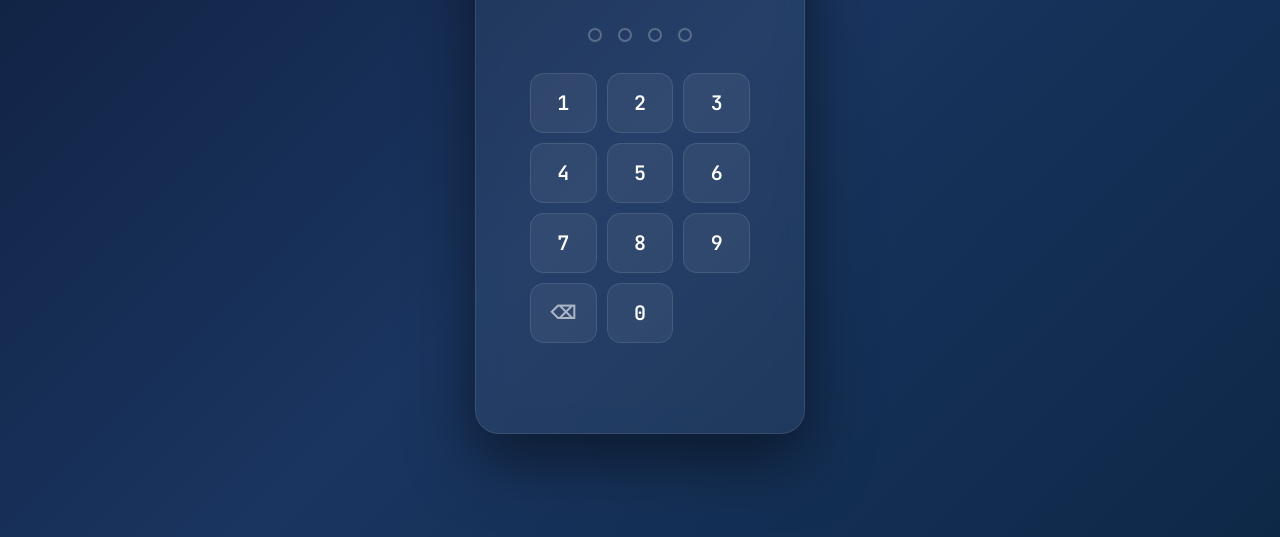
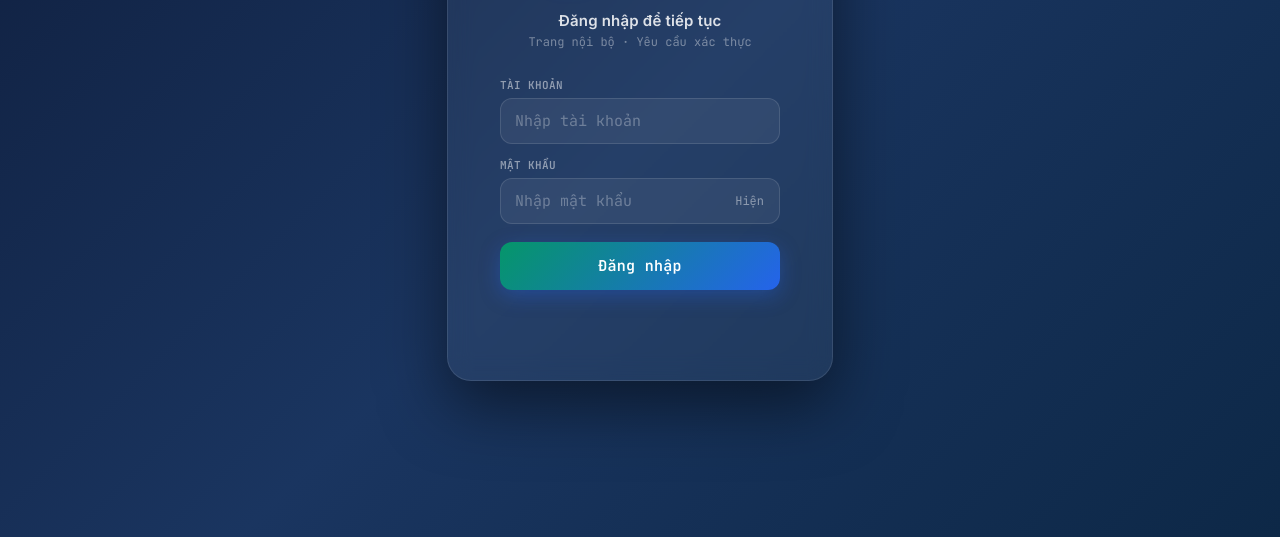
Before and after one commit to quangteo169-cyber/Ritokey-Dashboard-2, a website: page index.html in a window 1280 px wide. Shown: the part 263-800 px from the top of the page. Drawn offline with nearby package versions, Linux system fonts and the light colour scheme.

Commit message:
Add files via upload

```diff
--- a/index.html
+++ b/index.html
@@ -365,43 +365,53 @@ footer{
   font-family:var(--mono);
 }
 
-/* Dots display */
-.pin-dots{
-  display:flex;gap:16px;height:20px;align-items:center;
+/* Login form */
+.pin-form{
+  display:flex;flex-direction:column;gap:14px;width:280px;
 }
-.pin-dot{
-  width:14px;height:14px;border-radius:50%;
-  border:2px solid rgba(255,255,255,.25);
-  background:transparent;
-  transition:all .15s;
+.pin-field{
+  display:flex;flex-direction:column;gap:6px;
 }
-.pin-dot.filled{
-  background:#2563eb;
-  border-color:#2563eb;
-  box-shadow:0 0 10px rgba(37,99,235,.6);
+.pin-field label{
+  font-size:11px;font-weight:600;letter-spacing:.4px;text-transform:uppercase;
+  color:rgba(255,255,255,.5);font-family:var(--mono);
 }
-.pin-dot.error{
-  background:#dc2626;
+.pin-input-wrap{position:relative;display:flex;align-items:center}
+.pin-input{
+  width:100%;height:46px;box-sizing:border-box;
+  border-radius:12px;border:1.5px solid rgba(255,255,255,.12);
+  background:rgba(255,255,255,.06);
+  color:#fff;font-size:15px;font-family:var(--mono);
+  padding:0 14px;outline:none;transition:all .15s;
+}
+.pin-input::placeholder{color:rgba(255,255,255,.3)}
+.pin-input:focus{
+  border-color:#2563eb;background:rgba(37,99,235,.10);
+  box-shadow:0 0 0 3px rgba(37,99,235,.18);
+}
+.pin-input.error{
   border-color:#dc2626;
-  box-shadow:0 0 10px rgba(220,38,38,.6);
+  box-shadow:0 0 0 3px rgba(220,38,38,.18);
 }
-
-/* Keypad */
-.pin-pad{
-  display:grid;grid-template-columns:repeat(3,1fr);gap:10px;
-  width:220px;
+/* Show/hide password */
+.pin-toggle{
+  position:absolute;right:10px;
+  background:none;border:none;cursor:pointer;
+  color:rgba(255,255,255,.45);font-size:12px;font-family:var(--mono);
+  padding:4px 6px;border-radius:6px;transition:all .12s;
 }
-.pin-key{
-  height:60px;border-radius:14px;border:1.5px solid rgba(255,255,255,.10);
-  background:rgba(255,255,255,.06);
-  color:#fff;font-size:20px;font-weight:600;font-family:var(--mono);
-  cursor:pointer;transition:all .12s;user-select:none;
-  display:flex;align-items:center;justify-content:center;
+.pin-toggle:hover{color:rgba(255,255,255,.8);background:rgba(255,255,255,.08)}
+/* Login button */
+.pin-submit{
+  height:48px;margin-top:4px;border:none;border-radius:12px;
+  background:linear-gradient(135deg,#059669,#2563eb);
+  color:#fff;font-size:15px;font-weight:600;font-family:var(--mono);
+  cursor:pointer;transition:all .15s;letter-spacing:.3px;
+  box-shadow:0 6px 20px rgba(37,99,235,.35);
 }
-.pin-key:hover{background:rgba(255,255,255,.14);border-color:rgba(255,255,255,.22);transform:scale(1.04)}
-.pin-key:active{transform:scale(.96);background:rgba(37,99,235,.35)}
-.pin-key.del{font-size:18px;color:rgba(255,255,255,.6)}
-.pin-key.zero{grid-column:2}
+.pin-submit:hover{transform:translateY(-1px);box-shadow:0 8px 26px rgba(37,99,235,.5)}
+.pin-submit:active{transform:translateY(0) scale(.99)}
+.pin-submit:disabled{opacity:.6;cursor:not-allowed;transform:none}
 
 /* Error message */
 .pin-error{
@@ -443,31 +453,32 @@ footer{
 
     <!-- Title -->
     <div class="pin-title">
-      <h2>Nhập mã PIN để tiếp tục</h2>
+      <h2>Đăng nhập để tiếp tục</h2>
       <p>Trang nội bộ · Yêu cầu xác thực</p>
     </div>
 
-    <!-- Dot indicators -->
-    <div class="pin-dots" id="pin-dots">
-      <div class="pin-dot" id="d0"></div>
-      <div class="pin-dot" id="d1"></div>
-      <div class="pin-dot" id="d2"></div>
-      <div class="pin-dot" id="d3"></div>
-    </div>
+    <!-- Login form -->
+    <div class="pin-form">
+      <div class="pin-field">
+        <label for="login-user">Tài khoản</label>
+        <div class="pin-input-wrap">
+          <input class="pin-input" id="login-user" type="text"
+                 autocomplete="username" placeholder="Nhập tài khoản"
+                 autocapitalize="off" spellcheck="false">
+        </div>
+      </div>
 
-    <!-- Keypad -->
-    <div class="pin-pad">
-      <button class="pin-key" onclick="pinPress('1')">1</button>
-      <button class="pin-key" onclick="pinPress('2')">2</button>
-      <button class="pin-key" onclick="pinPress('3')">3</button>
-      <button class="pin-key" onclick="pinPress('4')">4</button>
-      <button class="pin-key" onclick="pinPress('5')">5</button>
-      <button class="pin-key" onclick="pinPress('6')">6</button>
-      <button class="pin-key" onclick="pinPress('7')">7</button>
-      <button class="pin-key" onclick="pinPress('8')">8</button>
-      <button class="pin-key" onclick="pinPress('9')">9</button>
-      <button class="pin-key del" onclick="pinDel()">⌫</button>
-      <button class="pin-key zero" onclick="pinPress('0')">0</button>
+      <div class="pin-field">
+        <label for="login-pass">Mật khẩu</label>
+        <div class="pin-input-wrap">
+          <input class="pin-input" id="login-pass" type="password"
+                 autocomplete="current-password" placeholder="Nhập mật khẩu">
+          <button type="button" class="pin-toggle" id="login-toggle"
+                  onclick="togglePass()">Hiện</button>
+        </div>
+      </div>
+
+      <button class="pin-submit" id="login-btn" onclick="doLogin()">Đăng nhập</button>
     </div>
 
     <!-- Error feedback -->
@@ -1191,42 +1202,40 @@ function applyPreset(el){
   renderCals();
 }
 
-/* ─── PIN Logic ───────────────────────────────────────── */
-const PIN_CORRECT = '5678';
+/* ─── Login Logic ─────────────────────────────────────── */
+// Danh sách tài khoản hợp lệ. Thêm/bớt tài khoản tại đây.
+const ACCOUNTS = [
+  { user: 'ritokey@hqgroup.vn', pass: 'Ritokey^^2026' },
+];
 const SESSION_KEY = 'rk_auth';
-let pinInput = '';
-let pinLocked = false;   // true khi đang hiện thị lỗi
+let loginLocked = false;
 let failCount = 0;
 
-// Kiểm tra session — nếu đã nhập đúng trong tab này thì bỏ qua PIN
+// Kiểm tra session — nếu đã đăng nhập trong tab này thì bỏ qua màn hình login
 function checkSession(){
   return sessionStorage.getItem(SESSION_KEY) === '1';
 }
 
-function pinPress(digit){
-  if(pinLocked) return;
-  if(pinInput.length >= 4) return;
-  pinInput += digit;
-  updateDots();
-  if(pinInput.length === 4) setTimeout(verifyPIN, 120);
+function togglePass(){
+  const inp = document.getElementById('login-pass');
+  const btn = document.getElementById('login-toggle');
+  if(inp.type === 'password'){ inp.type='text'; btn.textContent='Ẩn'; }
+  else { inp.type='password'; btn.textContent='Hiện'; }
 }
 
-function pinDel(){
-  if(pinLocked) return;
-  pinInput = pinInput.slice(0, -1);
-  updateDots();
-  clearError();
-}
+function doLogin(){
+  if(loginLocked) return;
+  const user = document.getElementById('login-user').value.trim();
+  const pass = document.getElementById('login-pass').value;
 
-function updateDots(){
-  for(let i=0;i<4;i++){
-    const el=document.getElementById('d'+i);
-    el.className='pin-dot'+(i<pinInput.length?' filled':'');
+  if(!user || !pass){
+    showLoginError('Vui lòng nhập đầy đủ tài khoản và mật khẩu.');
+    return;
   }
-}
 
-function verifyPIN(){
-  if(pinInput === PIN_CORRECT){
+  const ok = ACCOUNTS.some(a => a.user === user && a.pass === pass);
+
+  if(ok){
     // ✅ Đúng — unlock
     sessionStorage.setItem(SESSION_KEY,'1');
     const overlay=document.getElementById('pin-overlay');
@@ -1238,27 +1247,35 @@ function verifyPIN(){
   } else {
     // ❌ Sai — rung + thông báo
     failCount++;
-    showPinError(failCount);
-    // Đổi dots sang màu đỏ
-    for(let i=0;i<4;i++) document.getElementById('d'+i).className='pin-dot error';
-    pinLocked=true;
+    showLoginError(failMsg(failCount));
+    markError(true);
+    loginLocked=true;
     setTimeout(()=>{
-      pinInput='';
-      pinLocked=false;
-      updateDots();
-    }, 900);
+      loginLocked=false;
+      markError(false);
+    }, 700);
   }
 }
 
-function showPinError(n){
-  const el=document.getElementById('pin-error');
+function failMsg(n){
   const msgs={
-    1:'Mã PIN không đúng. Thử lại.',
-    2:'Sai lần 2. Còn 1 lần.',
+    1:'Tài khoản hoặc mật khẩu không đúng.',
+    2:'Sai lần 2. Vui lòng kiểm tra lại.',
     3:'Sai 3 lần. Vui lòng liên hệ quản trị viên.',
   };
-  el.textContent = msgs[Math.min(n,3)] || 'Mã PIN không đúng.';
-  // Reset animation
+  return msgs[Math.min(n,3)] || 'Tài khoản hoặc mật khẩu không đúng.';
+}
+
+function markError(on){
+  document.getElementById('login-user').classList.toggle('error', on);
+  document.getElementById('login-pass').classList.toggle('error', on);
+  const box=document.getElementById('pin-box');
+  if(on){ box.style.animation='none'; box.offsetHeight; box.style.animation='pin-shake .35s ease'; }
+}
+
+function showLoginError(text){
+  const el=document.getElementById('pin-error');
+  el.textContent = text;
   el.style.animation='none';
   el.offsetHeight; // reflow
   el.style.animation='';
@@ -1268,12 +1285,14 @@ function clearError(){
   document.getElementById('pin-error').textContent='';
 }
 
-// Hỗ trợ nhập bàn phím vật lý
+// Enter để đăng nhập + xóa lỗi khi gõ lại
 document.addEventListener('keydown', e=>{
   if(!document.getElementById('pin-overlay')) return;
-  if(e.key>='0' && e.key<='9') pinPress(e.key);
-  else if(e.key==='Backspace') pinDel();
-  else if(e.key==='Enter' && pinInput.length===4) verifyPIN();
+  if(e.key==='Enter') doLogin();
+});
+['login-user','login-pass'].forEach(id=>{
+  const el=document.getElementById(id);
+  if(el) el.addEventListener('input', clearError);
 });
 
 /* ─── Boot ────────────────────────────────────────────── */
```
